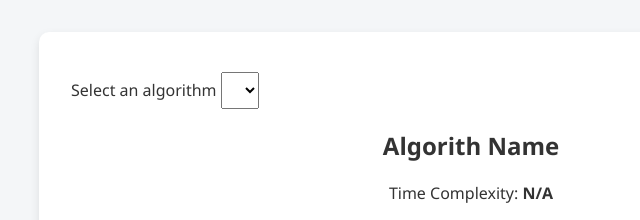
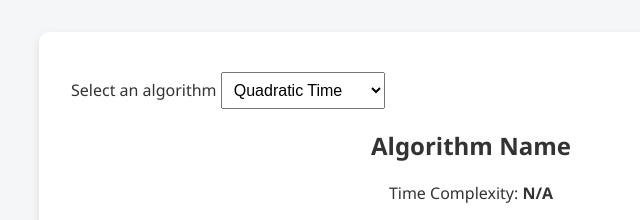
Before and after one commit to KJ-Dotzler/flask-TimeComplexity, a Flask app: page / in a window 1280 px wide. Shown: the part 179-399 px from the top of the page, without its empty margins (169-809 px from the left). Run offline with Flask 3, Linux system fonts and the light colour scheme; lists and menus that the app fills with data are empty.

Commit message:
debugged/fixed typos and file connection errors. functions but needs styles

```diff
--- a/app.py
+++ b/app.py
@@ -14,7 +14,7 @@
 
 @app.route('/data')
 def data():
-    dataPath = os.path.join(app.root_path, 'complexities.json')
+    dataPath = os.path.join(app.root_path, 'data/complexities.json')
     with open(dataPath, 'r') as dataIn:
         jsonOut = json.load(dataIn)
     return jsonify(jsonOut)
--- a/data/complexities.json
+++ b/data/complexities.json
@@ -4,7 +4,7 @@
         "complexity":"O(n^2)",
         "description":"Performance degrades quickly with larger inputs. Example: nested loops"
     },
-        {"name":"inearithmic Time",
+        {"name":"Linearithmic Time",
         "complexity":"O(n log n)",
         "description":"Common in efficient sorting algorithms like merge sort or heap sort."
     },
--- a/static/JS/main.js
+++ b/static/main.js
@@ -1,5 +1,5 @@
 document.addEventListener("DOMContentLoaded", async() => {
-    const dropdown = document.getElementById("algorithm");
+    const dropdown = document.getElementById("algo");
     const algoName = document.getElementById("algoName");
     const algoComplex = document.getElementById("algoComplex");
     const ctx = document.getElementById("complexChart").getContext("2d");
@@ -7,6 +7,9 @@
     const response = await fetch("/data");
     const data = await response.json();
     const algorithms = data.algorithms;
+
+    const testing = document.getElementById('testOutput')
+    testing.textContent = "";
 
     algorithms.forEach(algo => {
         const option = document.createElement("option");
--- a/templates/index.html
+++ b/templates/index.html
@@ -4,12 +4,16 @@
     <div class="container">
         <section class="controls">
             <label for="algorithm">Select an algorithm</label>
-            <select id="algorithm"></select>
+            <select id="algo"></select>
         </section>
 
         <section class="info">
-            <h2 class="algoName">Algorith Name</h2>
+            <h2 id="algoName">Algorithm Name</h2>
             <p id="algoComplex">Time Complexity: <strong>N/A</strong></p>
+        </section>
+
+        <section class="testing">
+            <p id="testOutput"></p>
         </section>
 
         <section class="chart">
@@ -20,6 +24,6 @@
         <canvas id="timeChart" width="300" height="150"></canvas>
     </div>
 {% endblock %}
-{% block script %}
+{% block scripts %}
 <script src="{{ url_for('static', filename='main.js') }}"></script>
 {% endblock %}
```
